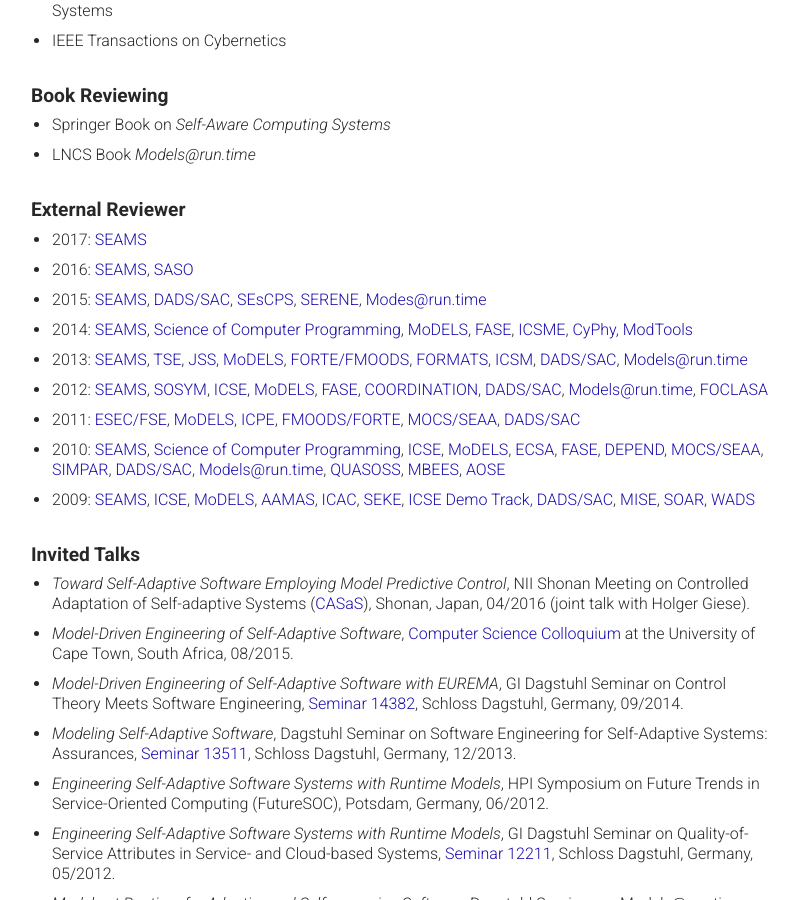
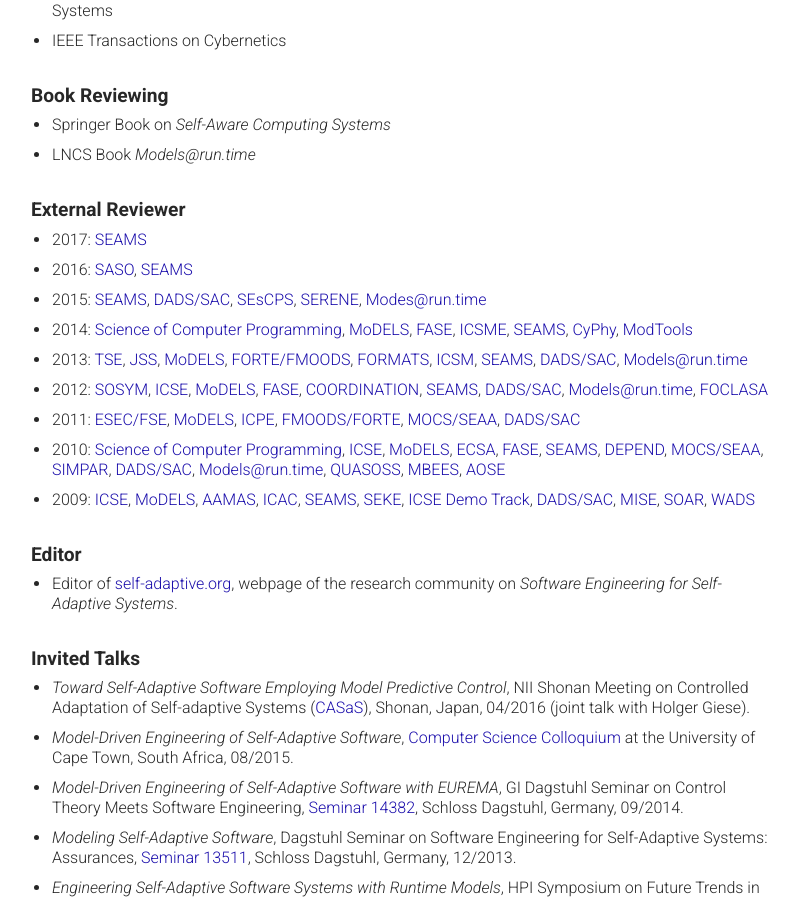
Before and after one commit to thomas-vogel/thomas-vogel.github.io, a Jekyll site: the page built from _pages/activities.md, in a window 1280 px wide and 900 px high, scrolled down 1033 px. Shown: the whole window, without its empty margins (234-1033 px from the left). Built offline with Jekyll 4.4.1, drawn with Linux system fonts in a browser that asks for light colours.

Commit message:
Add self-adaptove.org.

```diff
--- a/_pages/activities.md
+++ b/_pages/activities.md
@@ -3,6 +3,8 @@
 permalink: activities.html
 layout: paper
 ---
+
+
 
 ## Organization Committee
 
@@ -63,8 +65,8 @@
 [SEAMS](https://wp.doc.ic.ac.uk/seams2017/){:target="_blank"}
 
 * 2016:
-[SEAMS](http://seams2016.jgreen.de/){:target="_blank"},
-[SASO](https://saso2016.informatik.uni-augsburg.de/){:target="_blank"}
+[SASO](https://saso2016.informatik.uni-augsburg.de/){:target="_blank"},
+[SEAMS](http://seams2016.jgreen.de/){:target="_blank"}
 
 * 2015:
 [SEAMS](http://www.disim.univaq.it/seams2015/){:target="_blank"},
@@ -74,32 +76,32 @@
 [Modes@run.time](http://st.inf.tu-dresden.de/MRT15/){:target="_blank"}
 
 * 2014:
-[SEAMS](http://seams2014.uni-paderborn.de/){:target="_blank"},
 [Science of Computer Programming](https://www.journals.elsevier.com/science-of-computer-programming/){:target="_blank"},
 [MoDELS](http://models2014.webs.upv.es/){:target="_blank"},
 [FASE](http://www.etaps.org/index.php/2014/fase){:target="_blank"},
 [ICSME](http://www.icsme.org/2014){:target="_blank"},
+[SEAMS](http://seams2014.uni-paderborn.de/){:target="_blank"},
 [CyPhy](http://2014.cyphy.org/){:target="_blank"},
 [ModTools](https://www.wi-inf.uni-due.de/ModTools14/){:target="_blank"}
 
 * 2013:
-[SEAMS](http://www.yorku.ca/mlitoiu/seams2013/){:target="_blank"},
 [TSE](https://www.computer.org/web/tse){:target="_blank"},
 [JSS](https://www.journals.elsevier.com/journal-of-systems-and-software/){:target="_blank"},
 [MoDELS](http://models2013.lcc.uma.es/){:target="_blank"},
 [FORTE/FMOODS](http://forte13.sosy-lab.org/){:target="_blank"},
 [FORMATS](http://www.wikicfp.com/cfp/servlet/event.showcfp?eventid=28666){:target="_blank"},
 [ICSM](http://icsm2013.tue.nl/){:target="_blank"},
+[SEAMS](http://www.yorku.ca/mlitoiu/seams2013/){:target="_blank"},
 [DADS/SAC](http://www.dedisys.org/sac13/){:target="_blank"},
 [Models@run.time](http://st.inf.tu-dresden.de/MRT13/){:target="_blank"}
 
 * 2012:
-[SEAMS](http://www.seams2012.cs.uvic.ca/){:target="_blank"},
 [SOSYM](http://www.sosym.org/){:target="_blank"},
 [ICSE](https://files.ifi.uzh.ch/icseweb/){:target="_blank"},
 [MoDELS](http://models2012.info/){:target="_blank"},
 [FASE](http://www.etaps.org/2012/fase){:target="_blank"},
 [COORDINATION](http://dl.ifip.org/db/conf/coordination/coordination2012/index.html){:target="_blank"},
+[SEAMS](http://www.seams2012.cs.uvic.ca/){:target="_blank"},
 [DADS/SAC](http://www.dedisys.org/sac12/){:target="_blank"},
 [Models@run.time](http://st.inf.tu-dresden.de/MRT12/){:target="_blank"},
 [FOCLASA](http://foclasa12.lcc.uma.es/){:target="_blank"}
@@ -113,12 +115,12 @@
 [DADS/SAC](http://www.dedisys.org/sac11/){:target="_blank"}
 
 * 2010:
-[SEAMS](http://www.inf.usi.ch/seams/){:target="_blank"},
 [Science of Computer Programming](https://www.journals.elsevier.com/science-of-computer-programming/){:target="_blank"},
 [ICSE](http://www.sbs.co.za/icse2010/){:target="_blank"},
 [MoDELS](http://models2010.ifi.uio.no/){:target="_blank"},
 [ECSA](https://itu.dk/ecsa2010/){:target="_blank"},
 [FASE](http://www.mathematik.uni-marburg.de/~swt/fase2010/){:target="_blank"},
+[SEAMS](http://www.inf.usi.ch/seams/){:target="_blank"},
 [DEPEND](https://www.iaria.org/conferences2010/DEPEND10.html){:target="_blank"},
 [MOCS/SEAA](http://www.wikicfp.com/cfp/servlet/event.showcfp?eventid=8849){:target="_blank"},
 [SIMPAR](https://www.sim.informatik.tu-darmstadt.de/simpar/index.php){:target="_blank"},
@@ -129,17 +131,22 @@
 [AOSE](https://www.irit.fr/AOSE2010/){:target="_blank"}
 
 * 2009:
-[SEAMS](http://www.csc.uvic.ca/conferences/seams2009/){:target="_blank"},
 [ICSE](https://www.cs.uoregon.edu/events/icse2009/home/){:target="_blank"},
 [MoDELS](http://www.cs.colostate.edu/models09/){:target="_blank"},
 [AAMAS](http://www.conferences.hu/AAMAS2009/){:target="_blank"},
 [ICAC](http://icac2009.acis.ufl.edu/){:target="_blank"},
+[SEAMS](http://www.csc.uvic.ca/conferences/seams2009/){:target="_blank"},
 [SEKE](http://www.ksi.edu/seke/seke09.html){:target="_blank"},
 [ICSE Demo Track](http://www.cs.uoregon.edu/events/icse2009/calls/RD/){:target="_blank"},
 [DADS/SAC](http://www.dedisys.org/sac09/){:target="_blank"},
 [MISE](http://dl.acm.org/citation.cfm?id=1564600){:target="_blank"},
 [SOAR](https://distrinet.cs.kuleuven.be/events/soar/2009/){:target="_blank"},
 [WADS](https://www.cs.kent.ac.uk/events/conf/2009/wads/){:target="_blank"}
+
+
+## Editor
+
+* Editor of [self-adaptive.org](https://self-adaptive.org){:target="_blank"}, webpage of the research community on _Software Engineering for Self-Adaptive Systems_.
 
 
 ## Invited Talks
```
